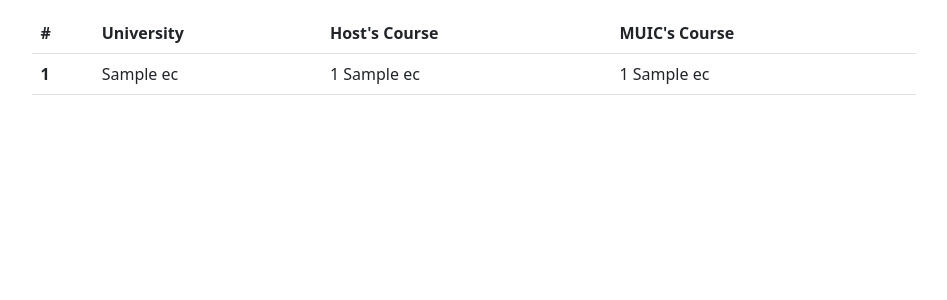
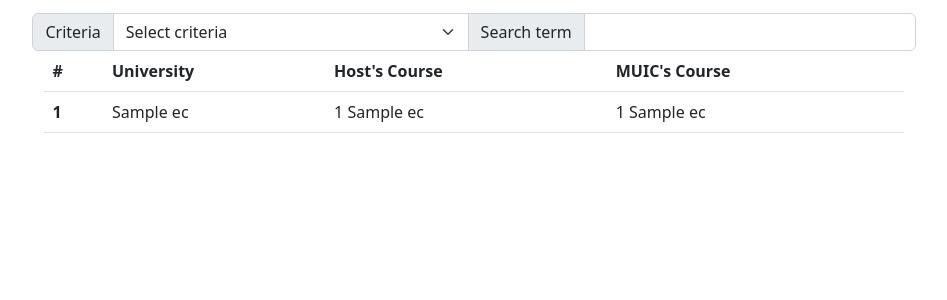
Before and after one commit to db-abnwt/course-equivalency-checker, a Flask app: template icabroad/icabroad/templates/course-equiv.html in a window 1280 px wide. Shown: the part 56-356 px from the top of the page, without its empty margins (166-1113 px from the left). Run offline with Flask 2, Linux system fonts and the light colour scheme; the template is opened without the code that fills it: most values are stand-ins (such as "Sample title", 1, 10 or a date in 2020); parts of the project's set-up code (start-up, migrations or seed data) failed here and were passed over.

Commit message:
feat: search bar added but no func courseeq

```diff
--- a/icabroad/icabroad/templates/admin/admin-navbar.html
+++ b/icabroad/icabroad/templates/admin/admin-navbar.html
@@ -31,10 +31,6 @@
                         </ul>
                     </li>
                 </ul>
-                <form class="d-flex" role="search">
-                    <input class="form-control me-2" type="search" placeholder="Search" aria-label="Search">
-                    <button class="btn btn-outline-success" type="submit">Search</button>
-                </form>
             </div>
         </div>
     </nav>
--- a/icabroad/icabroad/templates/admin/crud_course_link.html
+++ b/icabroad/icabroad/templates/admin/crud_course_link.html
@@ -151,7 +151,7 @@
 
 <script>
     function search(tableId, searchId) {
-        var input, filter, table, tr, td, i, txtValue;
+        let input, filter, table, tr, td, i, txtValue;
         input = document.getElementById(searchId);
         filter = input.value.toUpperCase();
         table = document.getElementById(tableId);
--- a/icabroad/icabroad/templates/course-equiv.html
+++ b/icabroad/icabroad/templates/course-equiv.html
@@ -3,10 +3,44 @@
 <head>
     <meta charset="UTF-8">
     <title>Course Equivalency</title>
+    <style>
+        thead th {
+            overflow-y: auto;
+            height: 90%;
+            position: sticky;
+            top: 0;
+        }
+
+        table {
+            border-collapse: collapse;
+            width: 100%;
+        }
+
+        th,
+        td {
+            border: 1px solid #ccc;
+        }
+
+        th {
+            background: #eee;
+        }
+    </style>
 </head>
 <body>
 {% extends "base.html" %}
 {% block content %}
+<div class="input-group">
+    <span class="input-group-text">Criteria</span>
+    <select class="form-select form_input" name="country" id="country">
+        <option selected>Select criteria</option>
+        {% for type in ["Country", "Major", "Host course name", "MUIC course name", "Host university name"] %}
+        <option value={{ type }}>{{ type }}</option>
+        {% endfor %}
+    </select>
+    <span class="input-group-text">Search term</span>
+    <input type="text" name="searchTerm" id="searchTerm" class="form-control">
+</div>
+<div class="container-fluid">
     <table class="table" id="table">
         <thead>
         <tr>
@@ -27,6 +61,7 @@
         {% endfor %}
         </tbody>
     </table>
+</div>
 {% endblock %}
 </body>
 </html>
```
Lines whose indentation alone changed are shown as unchanged.
